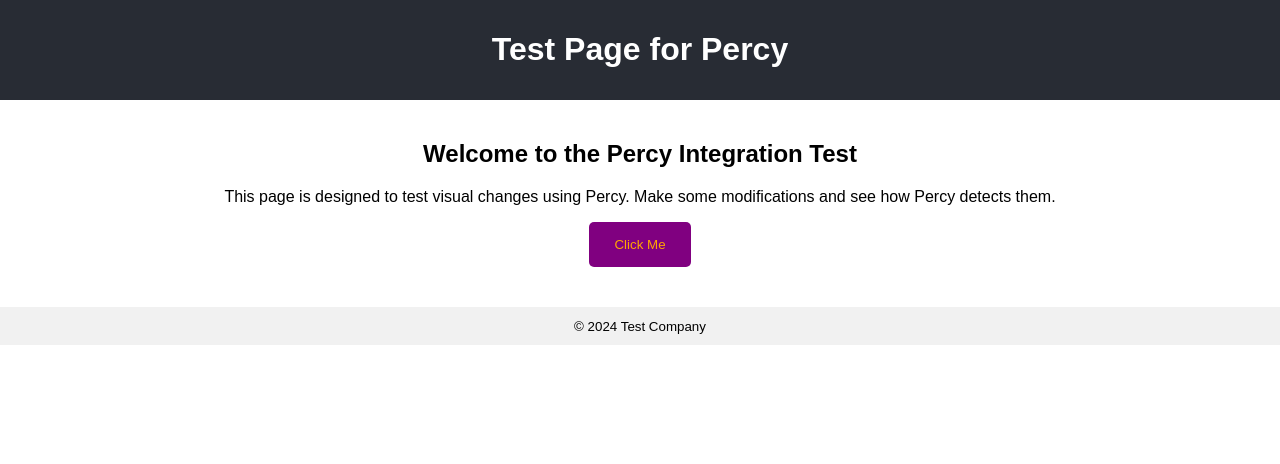
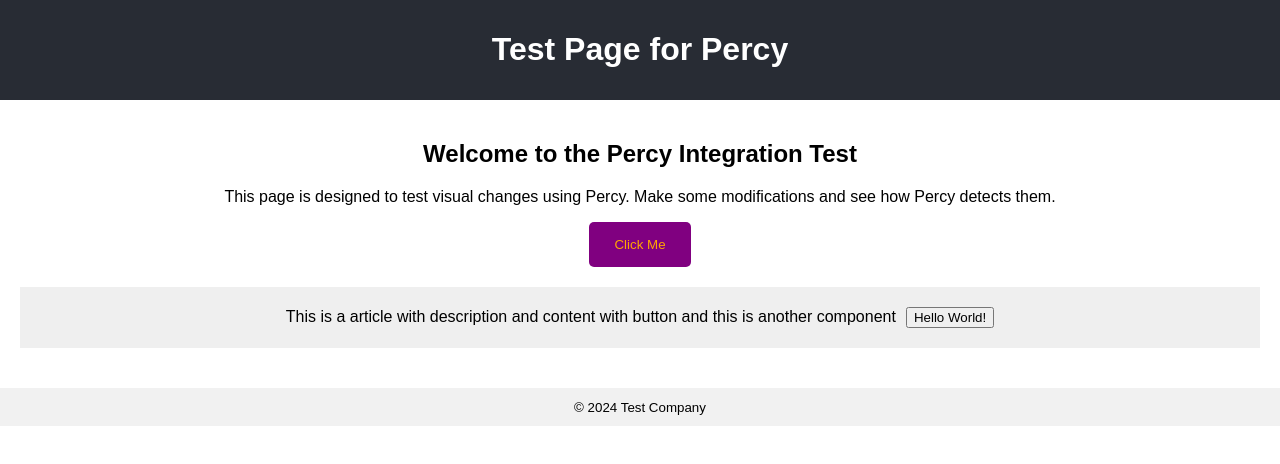
Before and after one commit to surajaj-personal/percy-poc, a React (Create React App) app: page / in a window 1280 px wide. Shown: the top 464 px of the page. Built offline with nearby package versions, Linux system fonts and the light colour scheme.

Commit message:
new component added

```diff
--- a/src/App.tsx
+++ b/src/App.tsx
@@ -1,5 +1,6 @@
 import React from 'react';
 import './App.css';
+import Article from './Article';
 
 const App: React.FC = () => {
   return (
@@ -24,6 +25,7 @@ const App: React.FC = () => {
         >
           Click Me
         </button>
+        <Article />
       </main>
       <footer style={{ backgroundColor: '#f1f1f1', padding: '10px', textAlign: 'center', marginTop: '20px' }}>
         <small>&copy; 2024 Test Company</small>
--- /dev/null
+++ b/src/Article.tsx
@@ -0,0 +1,12 @@
+import React from 'react'
+
+const Article = () => {
+  return (
+    <div style={{ background: '#efefef', marginTop: '20px', padding: '20px' }}>
+      This is a article with description and content with button and this is another component
+      <button type="button" style={{ background: 'ryan', marginLeft: '10px' }}>Hello World!</button>
+    </div>
+  )
+}
+
+export default Article
```
